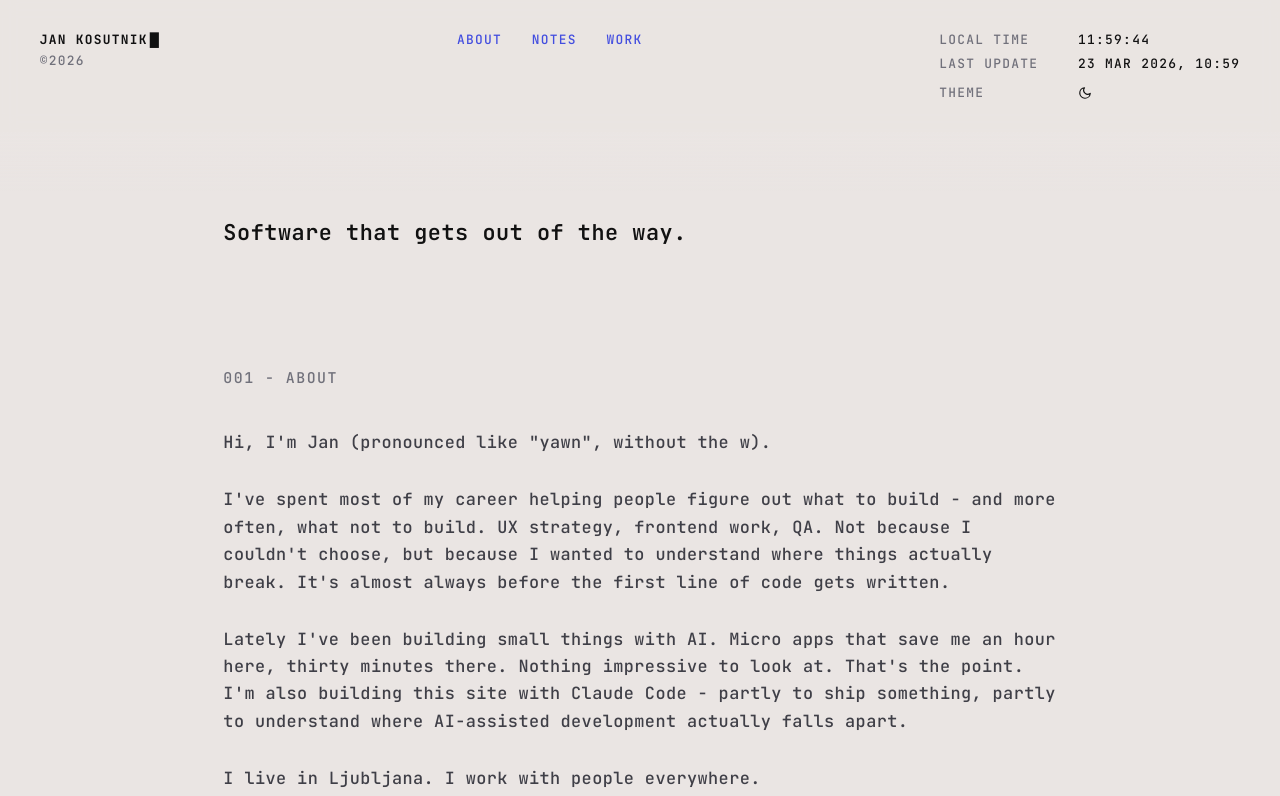
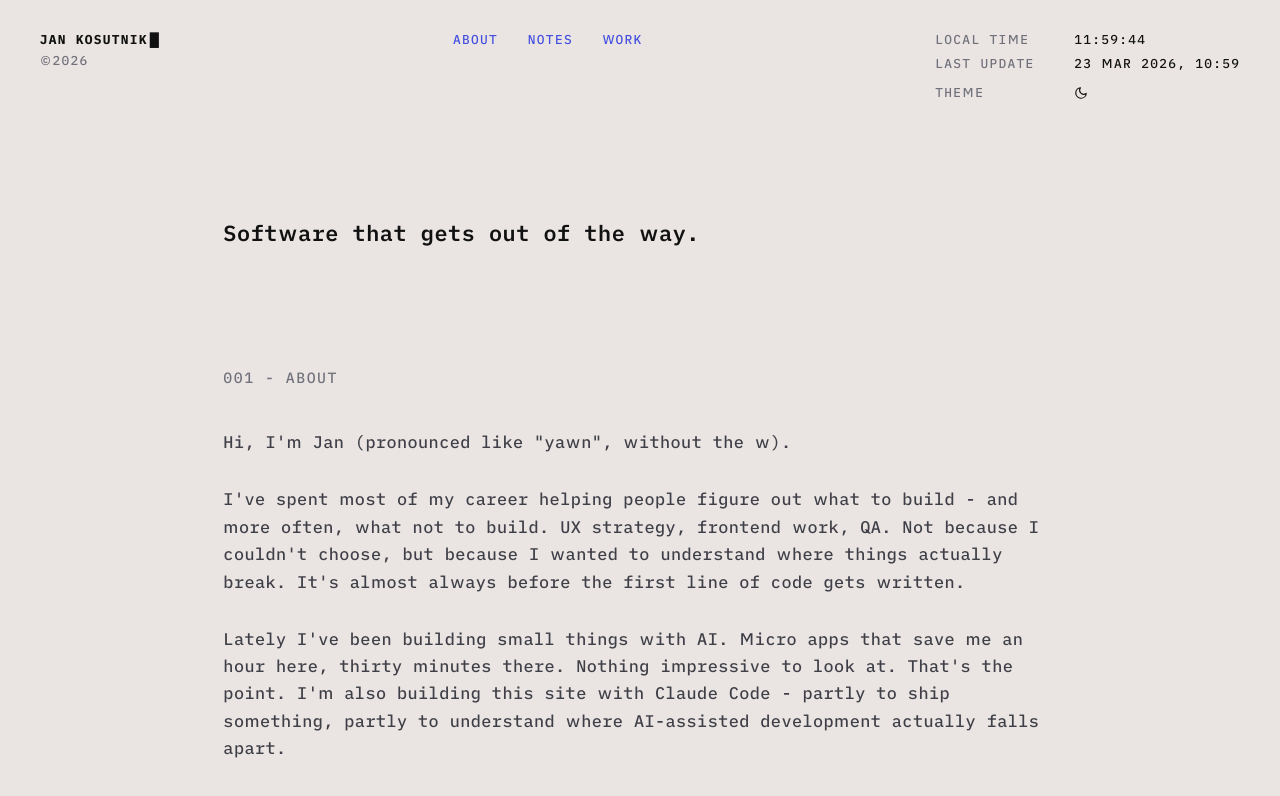
Before and after one commit to JanKosutnik/Kosutnik, a Next.js app: page / in a window 1280 px wide. Shown: the top 796 px of the page. Built offline with nearby package versions, Linux system fonts and the light colour scheme.

Commit message:
Switch to iA Writer Duo V local font

```diff
--- a/app/globals.css
+++ b/app/globals.css
@@ -2,8 +2,8 @@
 @custom-variant dark (&:where(.dark, .dark *));
 
 @theme inline {
-  --font-sans: var(--font-jetbrains-mono), monospace;
-  --font-mono: var(--font-jetbrains-mono), monospace;
+  --font-sans: var(--font-ia-writer-duo), monospace;
+  --font-mono: var(--font-ia-writer-duo), monospace;
 }
 
 :root {
@@ -36,7 +36,7 @@ h1 {
 body {
   background-color: var(--bg);
   color: var(--fg);
-  font-family: var(--font-jetbrains-mono), monospace;
+  font-family: var(--font-ia-writer-duo), monospace;
 }
 
 @keyframes blink {
--- a/app/layout.tsx
+++ b/app/layout.tsx
@@ -1,11 +1,10 @@
 import type { Metadata } from "next";
-import { JetBrains_Mono } from "next/font/google";
+import localFont from "next/font/local";
 import "./globals.css";
 
-const jetbrainsMono = JetBrains_Mono({
-  variable: "--font-jetbrains-mono",
-  subsets: ["latin"],
-  weight: ["400", "500", "600", "700"],
+const iAWriterDuo = localFont({
+  src: "./fonts/iAWriterDuoV.ttf",
+  variable: "--font-ia-writer-duo",
 });
 
 export const metadata: Metadata = {
@@ -23,7 +22,7 @@ export default function RootLayout({
       <head>
         <script dangerouslySetInnerHTML={{__html: `(function(){var t=localStorage.getItem('theme');if(t==='dark'||(!t&&window.matchMedia('(prefers-color-scheme: dark)').matches)){document.documentElement.classList.add('dark');}})();`}} />
       </head>
-      <body className={`${jetbrainsMono.variable} antialiased`}>
+      <body className={`${iAWriterDuo.variable} antialiased`}>
         {children}
       </body>
     </html>
```
Also changed, not shown: app/fonts/iAWriterDuoV.ttf (added).
